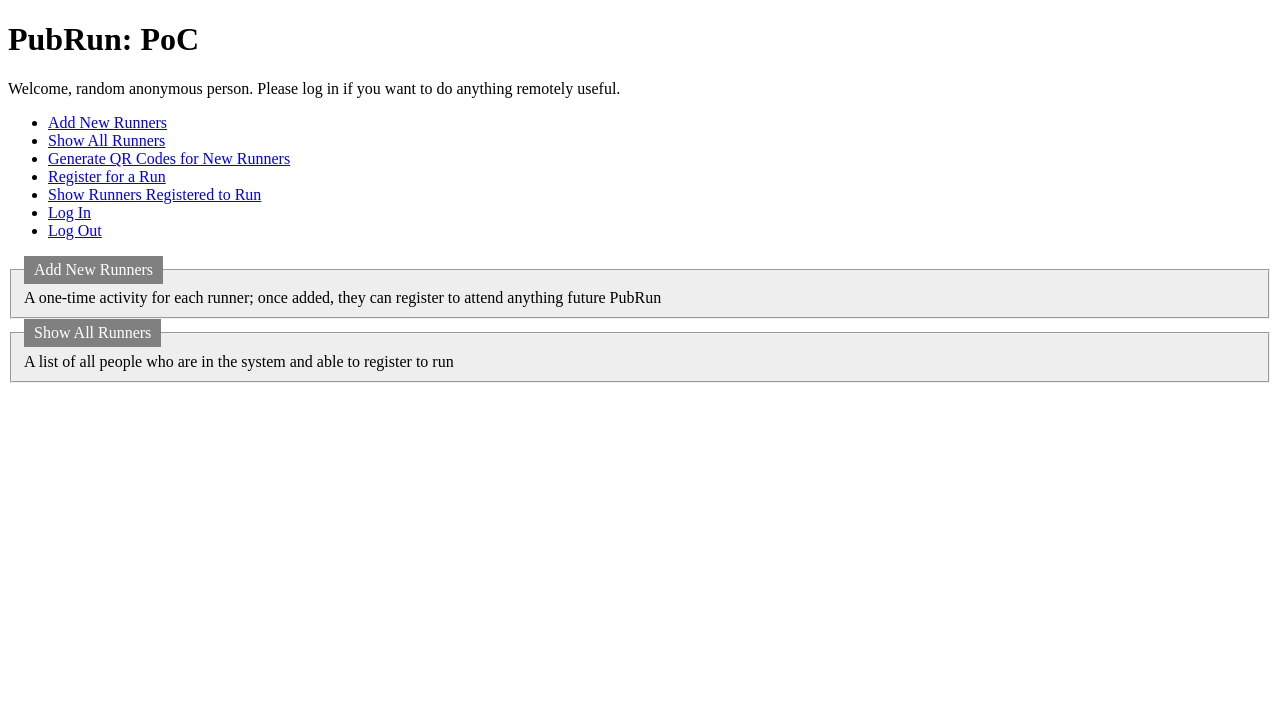
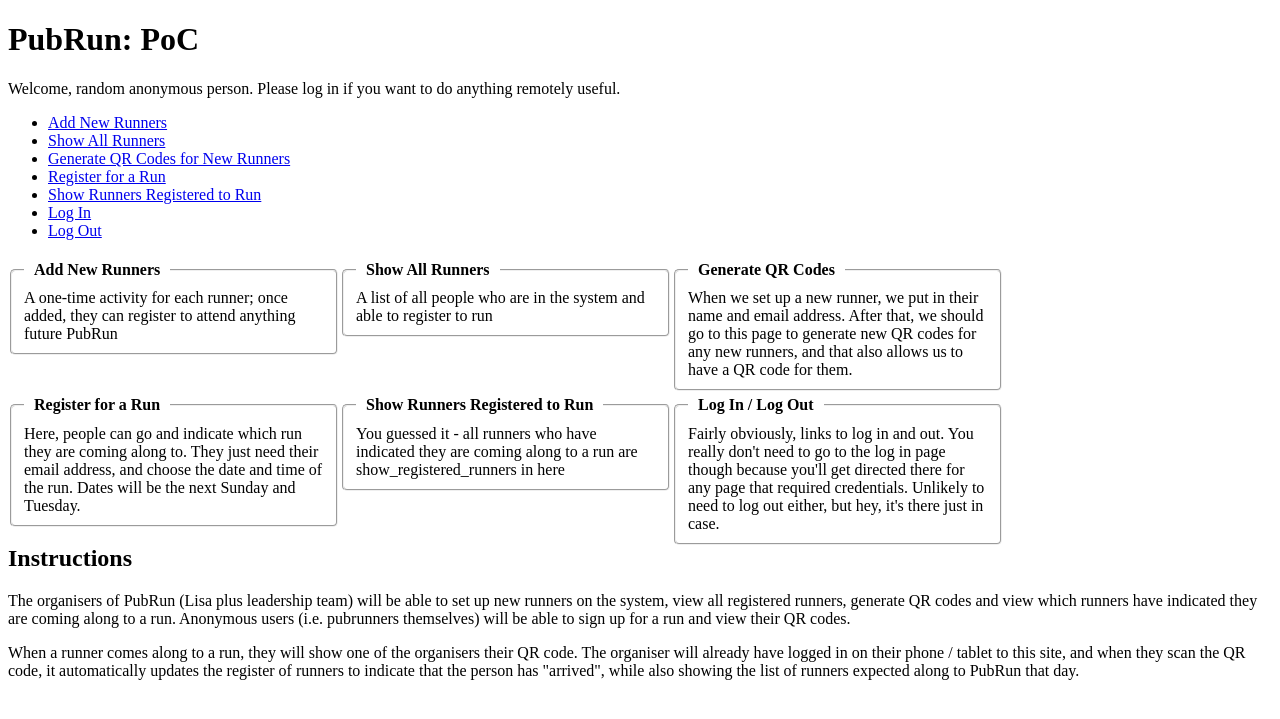
Before and after one commit to mkns/pubrun, a Django app: page /run/ in a window 1280 px wide. Shown: the top 719 px of the page. Run offline with Django 3.2, Linux system fonts and the light colour scheme.

Commit message:
Various substantial improvements towards the MVP

```diff
--- a/run/templates/run/index.html
+++ b/run/templates/run/index.html
@@ -1,12 +1,15 @@
 <!DOCTYPE html>
 <html>
+
 <head>
   <meta charset="utf-8">
   <title>PubRun: PoC</title>
-    <link rel="stylesheet" type="text/css" href="/static/run/pubrun.css" >
+  <link rel="stylesheet" href="/static/run/pubrun.css">
 </head>
+
 <body>
 
+  <div id="content">
     <h1>PubRun: PoC</h1>
 
     {% if user.is_authenticated %}
@@ -25,6 +28,7 @@
       <li><a href="/accounts/logout">Log Out</a></li>
     </ul>
 
+    <div id="guides">
       <fieldset>
         <legend>Add New Runners</legend>
         A one-time activity for each runner; once added, they can register to attend anything
@@ -36,5 +40,48 @@
         A list of all people who are in the system and able to register to run
       </fieldset>
 
+      <fieldset>
+        <legend>Generate QR Codes</legend>
+        When we set up a new runner, we put in their name and email address. After that, we should
+        go to this page to generate new QR codes for any new runners, and that also allows us to
+        have a QR code for them.
+      </fieldset>
+
+      <fieldset>
+        <legend>Register for a Run</legend>
+        Here, people can go and indicate which run they are coming along to. They just need their
+        email address, and choose the date and time of the run. Dates will be the next Sunday and
+        Tuesday.
+      </fieldset>
+
+      <fieldset>
+        <legend>Show Runners Registered to Run</legend>
+        You guessed it - all runners who have indicated they are coming along to a run are show_registered_runners
+        in here
+      </fieldset>
+
+      <fieldset>
+        <legend>Log In / Log Out</legend>
+        Fairly obviously, links to log in and out. You really don't need to go to the log in page
+        though because you'll get directed there for any page that required credentials. Unlikely
+        to need to log out either, but hey, it's there just in case.
+      </fieldset>
+    </div>
+
+    <div id="instructions">
+      <h2>Instructions</h2>
+      <p>The organisers of PubRun (Lisa plus leadership team) will be able to set up new runners
+        on the system, view all registered runners, generate QR codes and view which runners have
+        indicated they are coming along to a run. Anonymous users (i.e. pubrunners themselves) will
+        be able to sign up for a run and view their QR codes.</p>
+
+      <p>When a runner comes along to a run, they will show one of the organisers their QR code. The organiser will
+        already have logged in on their phone / tablet to this site, and when they scan the QR code, it automatically
+        updates the register of runners to indicate that the person has "arrived", while also showing
+      the list of runners expected along to PubRun that day.</p>
+    </div>
+  </div>
+
 </body>
+
 </html>
--- a/run/templates/run/show_registered_runners.html
+++ b/run/templates/run/show_registered_runners.html
@@ -17,6 +17,7 @@
             <th>Date</th>
             <th>Time</th>
             <th>Status</th>
+            <th>Update?</th>
           </tr>
       </thead>
       <tbody>
@@ -27,6 +28,11 @@
             <td>{{run.date}}</td>
             <td>{{run.time}}</td>
             <td>{{run.status}}</td>
+            <td>
+              {% if run.status == "registered" and run.date == today %}
+              <a href="view_athlete_details?data={{run.athlete.checksum}}{{run.athlete.id}}">Mark 'arrived'</a>
+              {% endif %}
+            </td>
           </tr>
 {% endfor %}
       </tbody>
--- a/run/urls.py
+++ b/run/urls.py
@@ -15,4 +15,5 @@ urlpatterns = [
     path('add_athlete_to_run', views.add_athlete_to_run, name='add_athlete_to_run'),
     path('show_registered_runners', views.show_registered_runners, \
         name='show_registered_runners'),
+    path('populate_test_data', views.populate_test_data, name='populate_test_data'),
 ]
--- a/run/views.py
+++ b/run/views.py
@@ -32,8 +32,7 @@ def generate_qrcodes(request):
     context = {}
     print("First, let's see whether we have any to generate")
 
-    # TODO: remember to put the filter back in
-    athletes = Athlete.objects.all()#filter(checksum__isnull=True)
+    athletes = Athlete.objects.filter(checksum__isnull=True)
 
     for athlete in athletes:
         print(athlete, athlete.id, athlete.email, athlete.checksum)
@@ -153,8 +152,9 @@ def add_athlete_to_run(request):
 
 def show_registered_runners(request):
     """ Show people who have registered to run at an event """
-    runs = Runs.objects.all()
-    context = {'runs': runs}
+    today = datetime.date.today()
+    runs = Runs.objects.filter(date__gte=today)
+    context = {'runs': runs, "today": today}
     return render(request, "run/show_registered_runners.html", context)
 
 def get_config():
@@ -167,5 +167,20 @@ def get_config():
     return config
 
 def get_times_from_config(config):
+    """ Gets the list of available run times from the config object """
     times = ast.literal_eval(config.get("default", "times"))
     return times
+
+@login_required
+def populate_test_data(request):
+    athletes = Athlete.objects.all()
+    today = datetime.date.today() # because frankly, for tests, we don't care if it isn't a Sun/Tue
+    r = Runs(athlete=athletes[0], date=today, time="18:00", status="registered")
+    r.save()
+    r = Runs(athlete=athletes[1], date=today, time="18:00", status="registered")
+    r.save()
+    r = Runs(athlete=athletes[3], date=today, time="18:10", status="registered")
+    r.save()
+    r = Runs(athlete=athletes[4], date=today, time="18:20", status="registered")
+    r.save()
+    return show_registered_runners(request)
--- a/static/run/pubrun.css
+++ b/static/run/pubrun.css
@@ -1,13 +1,19 @@
 fieldset {
-  background-color: #eeeeee;
+  border-radius: 5px;
+  max-width: 300px;
+  float: left;
+  clear: none;
 }
 
 legend {
-  background-color: gray;
-  color: white;
   padding: 5px 10px;
+  font-weight: bold;
 }
 
 input {
   margin: 5px;
 }
+
+#instructions {
+  clear: both;
+}
```
Lines whose indentation alone changed are shown as unchanged.
